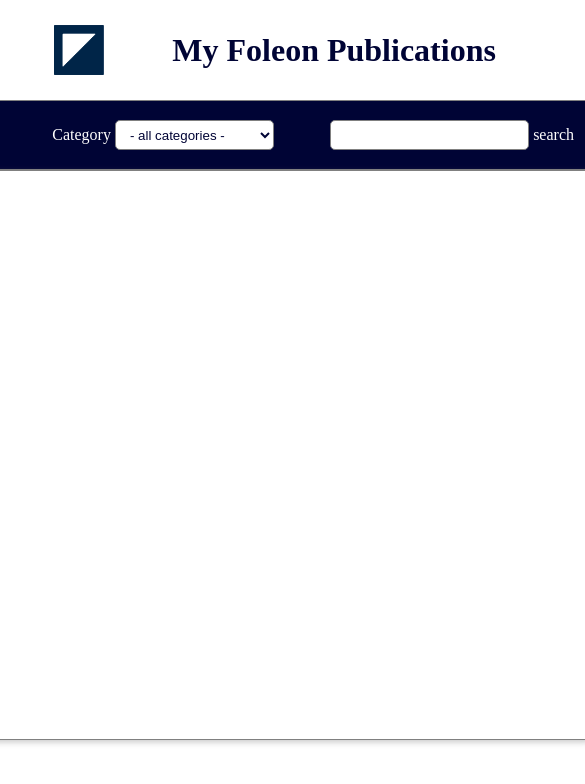
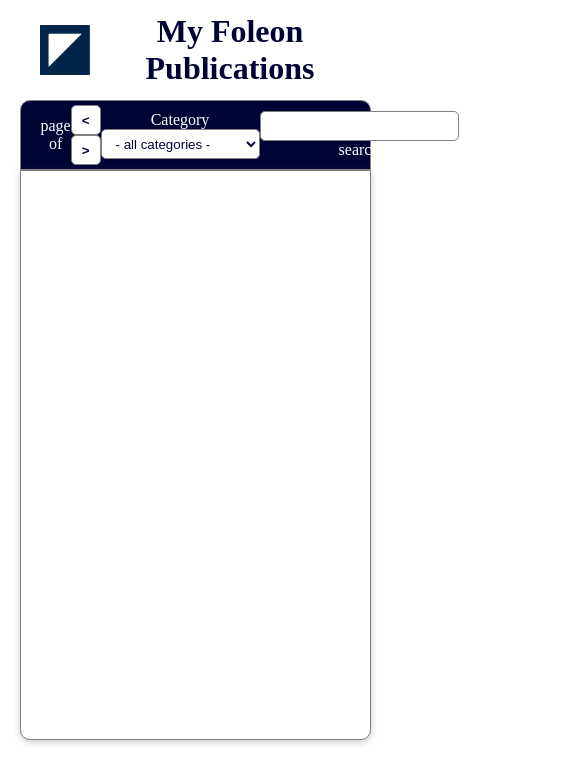
Before and after one commit to R-Sabajo/Foleon_publications, a plain HTML site: page index.html in a window 390 px wide. Shown: the whole page, 585 px wide, since content can reach past the window. Drawn offline with Linux system fonts and the light colour scheme; no server answers.

Commit message:
improve responsive

```diff
--- a/styles/style.css
+++ b/styles/style.css
@@ -30,13 +30,15 @@
   padding: 20px;
   display: flex;
   height: 100px;
-  width: 550px;
+  width: 90vw;
+  max-width: 800px;
   align-items: center;
-  justify-content: space-around;
+  justify-content: center;
 }
 
 .logo {
   width: 50px;
+  margin-right: 20px;
 }
 
 .main {
@@ -53,7 +55,8 @@
   justify-content: space-between;
   align-items: center;
   height: 70px;
-  width: 800px;
+  width: 90vw;
+  max-width: 800px;
   border: 1px solid grey;
   border-radius: 10px 10px 0 0;
 }
@@ -62,7 +65,8 @@
   background-color: #fff;
   text-align: left;
   min-height: 570px;
-  width: 800px;
+  width: 90vw;
+  max-width: 800px;
   border: 1px solid grey;
   border-radius: 0 0 10px 10px;
   box-shadow: 0 2px 6px rgba(126, 126, 126, 0.432);
@@ -114,7 +118,7 @@
   font-size: 0.9rem;
   display: none;
   position: absolute;
-  top: -60px;
+  top: -40px;
   right: -45px;
   background: #fff;
   color: rgb(0, 4, 53);
@@ -127,3 +131,6 @@
 .pubLi:hover .pubInfo {
   display: block;
 }
+
+@media (min-width: 400) {
+}
```
